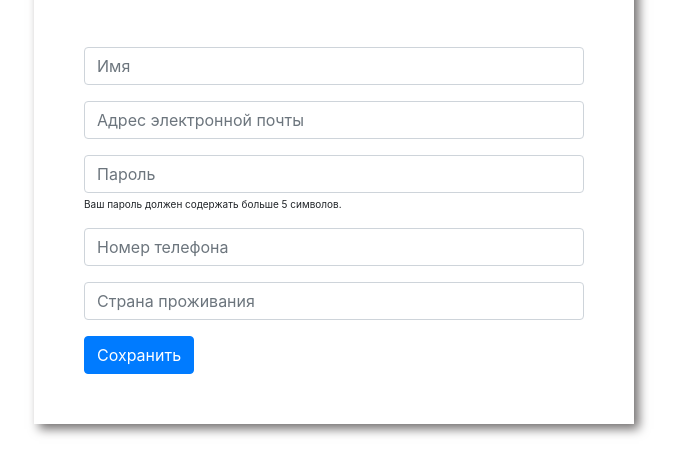
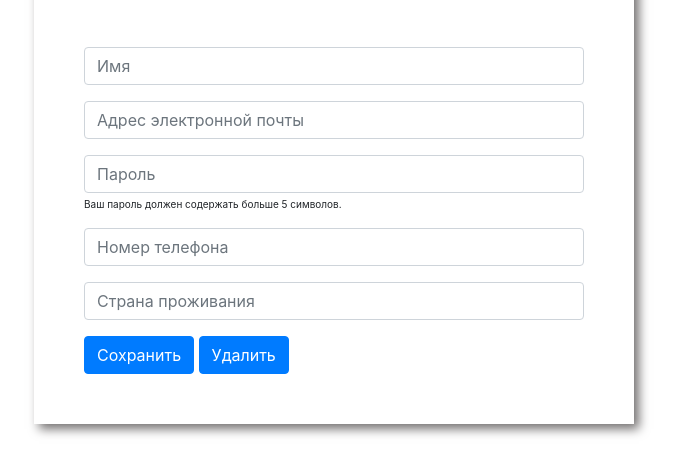
Before and after one commit to O-l-g-a-B/google_forma, a plain HTML site: page index.html in a window 1280 px wide. Shown: the part 213-688 px from the top of the page, without its empty margins (306-983 px from the left). Drawn offline with nearby package versions, Linux system fonts and the light colour scheme.

Commit message:
button reset

```diff
--- a/index.html
+++ b/index.html
@@ -16,7 +16,7 @@
         <div class="logo">
             <img src="/styles/images/googlelogo_color_92x30dp.png" alt="logo">
         </div>
-        <form class="form" novalidate>
+        <form id="myform" class="form" novalidate>
             <div class="mb-3">
                 <input class="form-control color" type="name" placeholder="Имя" id="color_name" required>
 
@@ -56,6 +56,7 @@
 
 
             <button type="button" class="btn btn-primary" onClick="checkAll()">Сохранить</button>
+            <button type="button" class="btn btn-primary" onClick="deliteAll()">Удалить</button>
             <div id="errorsInfo"></div>
         </form>
     </section>
--- a/styles/index.js
+++ b/styles/index.js
@@ -70,3 +70,7 @@ for (i = 0; i < colorInput.length; i++) {
     this.style.background = "white";
   };
 }
+
+function deliteAll() {
+  document.getElementById('myform').reset();
+}
```
